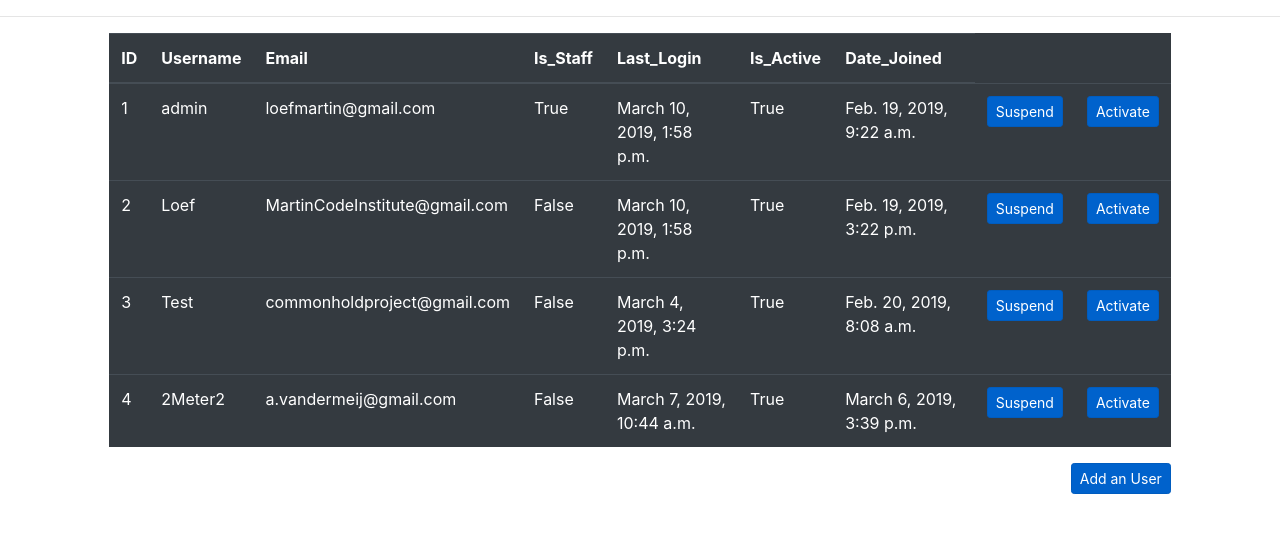
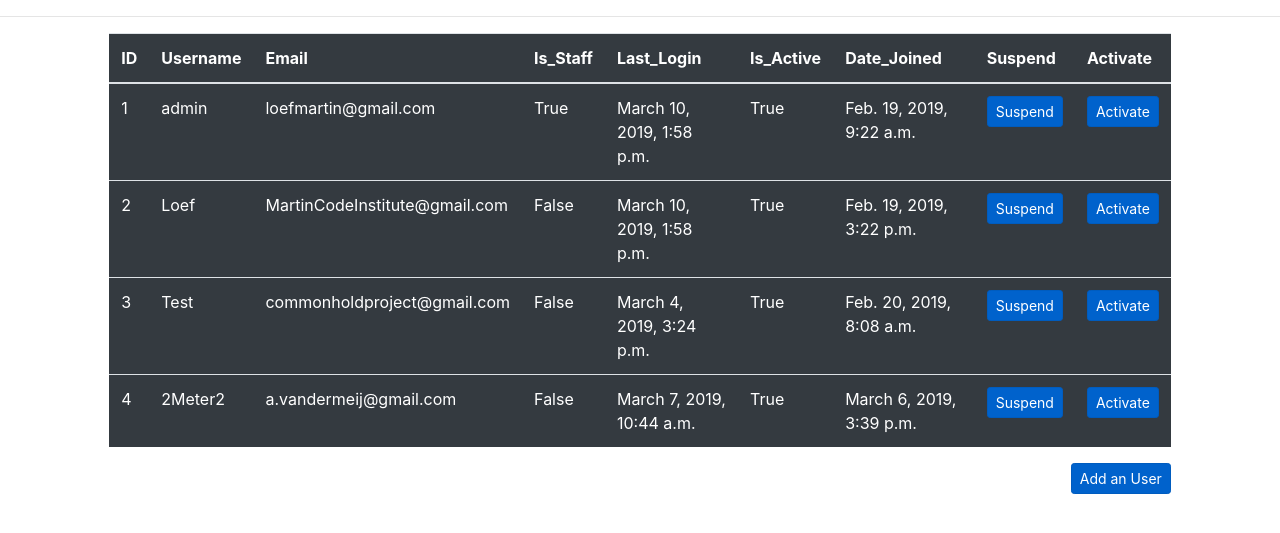
Before and after one commit to MartinLoef/fs-homeowners, a Django app: page /accounts/accounts/ in a window 1280 px wide. Shown: the part 56-589 px from the top of the page. Run offline with Django 3.2, Linux system fonts and the light colour scheme; a user stored in the database is signed in; data comes from the database, SQL or seed files in the repository; both versions use the stored data as it was after the commit; some libraries are stand-ins or nearby versions.

Commit message:
added activate and suspend user functionality for is_staff users

```diff
--- a/accounts/templates/accounts.html
+++ b/accounts/templates/accounts.html
@@ -2,7 +2,7 @@
 {% block content %}
 <div class="row justify-content-md-center">
     <div class="col-md-10">
-        <table class="table table-hover table-dark">
+        <table class="table table-hover font-white bg-dark">
             <thead>
                 <tr>
                     <th scope="col">ID</th>
@@ -12,6 +12,8 @@
                     <th scope="col">Last_Login</th>
                     <th scope="col">Is_Active</th>
                     <th scope="col">Date_Joined</th>
+                    <th scope="col">Suspend</th>
+                    <th scope="col">Activate</th>
                 </tr>
             </thead>
             <tbody>
@@ -24,8 +26,8 @@
                     <td>{{user.last_login}}</td>
                     <td>{{user.is_active}}</td>
                     <td>{{user.date_joined}}</td>
-                    <td><a href="/" class="btn btn-primary btn-sm active" role="button" aria-pressed="true">Suspend</a></td>
-                    <td><a href="/" class="btn btn-primary btn-sm active" role="button" aria-pressed="true">Activate</a></td>
+                    <td><a href="{% url 'suspend' user.id %}" class="btn btn-primary btn-sm active" role="button" aria-pressed="true">Suspend</a></td>
+                    <td><a href="{% url 'activate' user.id %}" class="btn btn-primary btn-sm active" role="button" aria-pressed="true">Activate</a></td>
                 </tr>
                 {% endfor %}
             </tbody>
--- a/accounts/urls.py
+++ b/accounts/urls.py
@@ -1,14 +1,14 @@
 from django.conf.urls import url, include
-from accounts.views import index, logout, SignIn, registration, profile, accounts, user_profile, overview
+from accounts.views import index, logout, SignIn, registration, accounts, overview, user_suspend, user_activate
 from accounts import url_reset
-from accounts import views
 
 urlpatterns = [
     url(r'^logout/$', logout, name="logout"),
     url(r'^overview/$', overview, name="overview"),
     url(r'^SignIn/$', SignIn, name="SignIn"),
     url(r'^register/$', registration, name="registration"),
-    url(r'^profile/$', user_profile, name="user_profile"),
     url(r'^password_reset/', include(url_reset)),
     url(r'^accounts/$', accounts, name='accounts'),
+    url(r'^suspend/(?P<pk>\d+)$', user_suspend, name='suspend'),
+    url(r'^activate/(?P<pk>\d+)$', user_activate, name='activate'),
 ]
--- a/accounts/views.py
+++ b/accounts/views.py
@@ -23,7 +23,6 @@ def index(request):
     """return index.html"""
     return render(request, "index.html")
 
-
 @login_required
 def overview(request):
     """return overview.html"""
@@ -33,7 +32,6 @@ def overview(request):
     blog_comments = BlogComment.objects.all()
     event_comments = EventComment.objects.all()
     return render(request, "overview.html", {'blogs': blogs, 'events': events,  'event_comments': event_comments, 'blog_comments': blog_comments, 'upcoming_events': upcoming_events })
-
 
 def logout(request):
     """log user out"""
@@ -92,10 +90,6 @@ def registration(request):
     return render(request, 'registration.html',
             {'register_form': register_form})
 
-def profile(request):
-    user = User.objects.get(email=request.user.email)
-    return render(request, 'profile.html', {'profile': user})
-
 def accounts(request):
     if request.user.is_authenticated:
         users = User.objects.all()
@@ -104,28 +98,18 @@ def accounts(request):
     else:
         return redirect(reverse('index'))
 
-def user_profile(request):
-    if request.user.is_authenticated:
-        userid = request.user.id
-        userEmail = request.user.email
-        try:
-            profile = get_object_or_404(UserProfile, user=request.user.id)
-            # print (profile.id)
-            if profile:
-                # profile = get_object_or_404(UserProfile, user=request.user.id)
-                print(userid, userEmail, profile.id, profile.name, profile.phonenumber, profile.profile_image)
-                profile_form = UserProfileForm(request.POST, request.FILES, instance=profile)
-                return render(request, 'profile.html' , {'profile': profile})
+def user_suspend(request, pk):
+    userid = User.objects.get(pk=pk)
+    if userid:
+        userid.is_active = False
+        userid.save()
+        messages.success(request, "You suspended the account!")
+        return HttpResponseRedirect(reverse('accounts'))
 
-        except:
-            print("user has no profile")
-            # return render(request, 'profile.html')
-            profile_form = UserProfileForm()
-            return render(request, 'profile.html')
-    else:
-        # return render(request, 'profile.html', {'UserProfileForm': UserProfileForm})
-        print("something went wrong")
-        return render(request, 'profile.html')
-
-def edit_profile(request, id):
-    profile = get_object_or_404(UserProfile, pk=id)
+def user_activate(request, pk):
+    userid = User.objects.get(pk=pk)
+    if userid:
+        userid.is_active = True
+        userid.save()
+        messages.success(request, "You Activated the account!")
+        return HttpResponseRedirect(reverse('accounts'))
--- a/blogs/templates/blogdetail.html
+++ b/blogs/templates/blogdetail.html
@@ -19,9 +19,9 @@
                         <span class="floatleft">views: <span class="badge badge-success">{{blog.views}}</span></span>
                         <span class="floatright">
                         {% if thumb  %}
-                            <a href="{% url 'blog_like' blog.id%}"><i class="fa fa-thumbs-o-down"></i></a>
+                            <a class="text-muted" href="{% url 'blog_like' blog.id%}"> Dislike <i class="fa fa-thumbs-o-up"></i></a>
                         {% else %}
-                            <a href="{% url 'blog_like' blog.id%}"><i class="fa fa-thumbs-o-up"></i></a>
+                            <a class="text-muted" href="{% url 'blog_like' blog.id%}"> Like <i class="fa fa-thumbs-o-up"></i></a>
                         {% endif %}
                         <span class="badge badge-success">{{likes.count}}</span></span>
                     </div>
```
Also changed, not shown: db.sqlite3.
